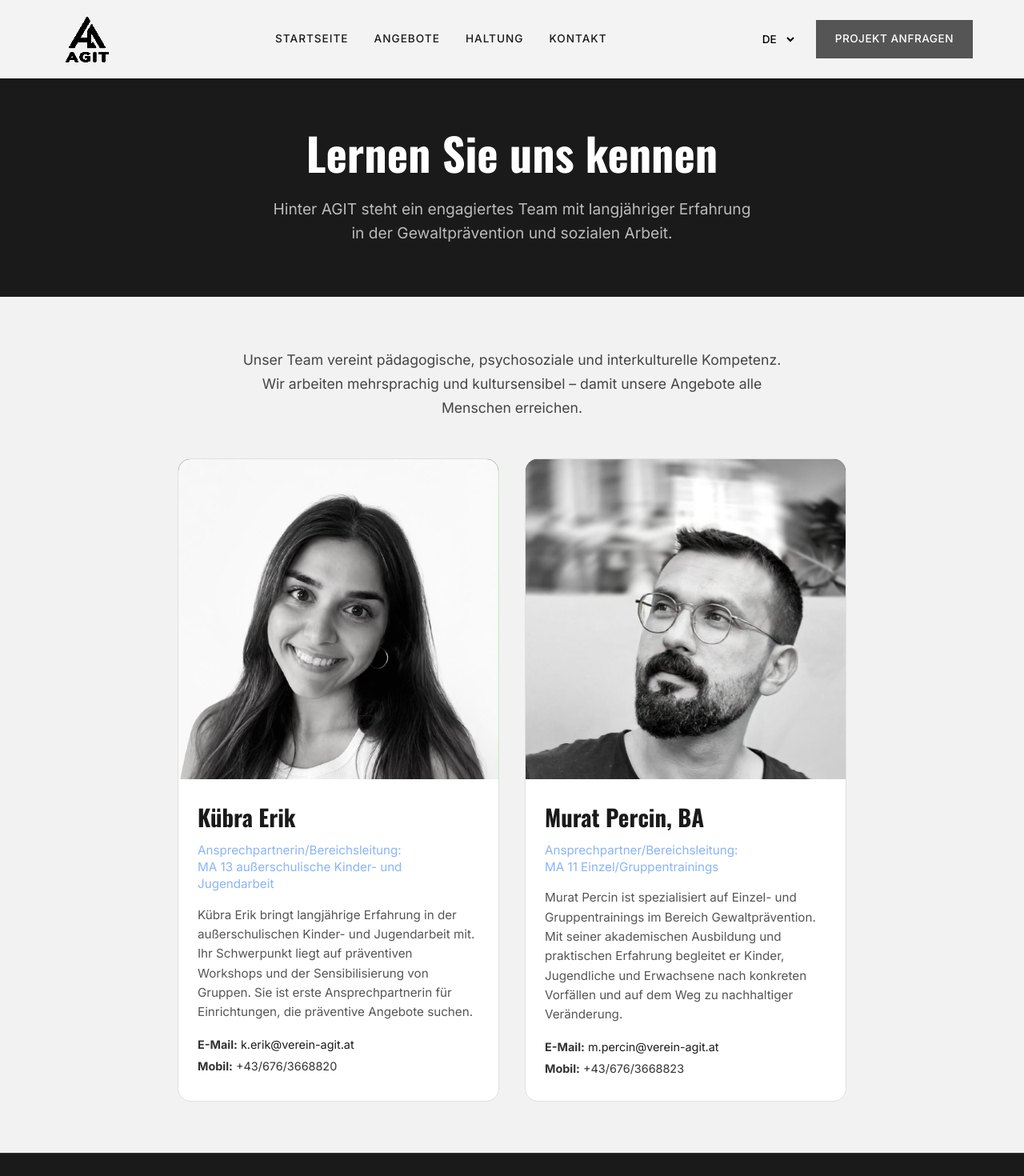
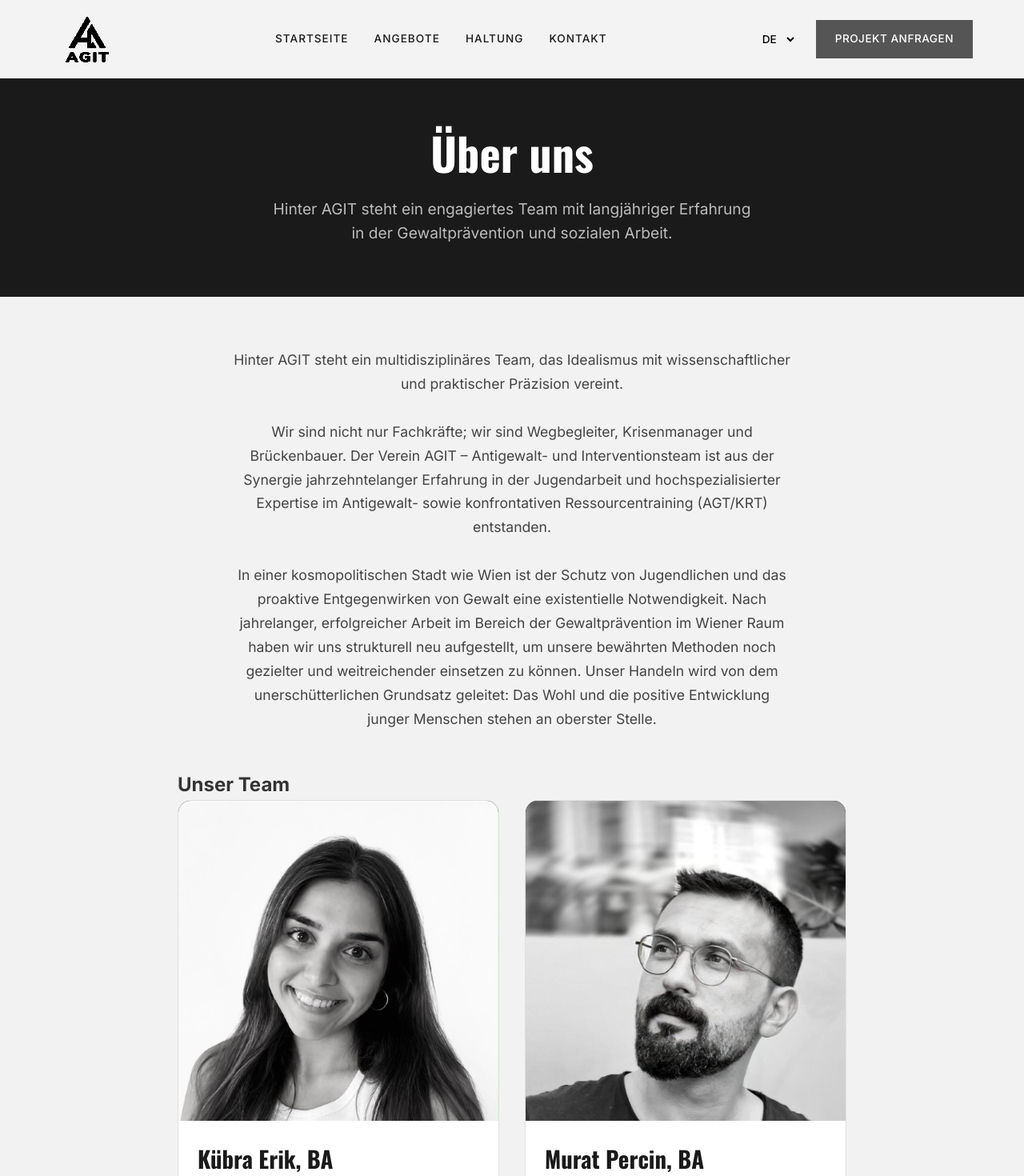
Before and after one commit to Momo1530/verein-agit, a Next.js app: page /team in a window 1280 px wide. Shown: the top 1470 px of the page at 80% size. Built offline with nearby package versions, Linux system fonts and the light colour scheme.

Commit message:
Team: Titel 'Über uns', neuer Intro-Text, neue Bios, Telefonnummern aktualisiert

```diff
--- a/src/app/team/page.js
+++ b/src/app/team/page.js
@@ -5,19 +5,20 @@ import { useLanguage } from '../hooks/useLanguage';
 const translations = {
   de: {
     page_title: "Unser Team",
-    hero_title: "Lernen Sie uns kennen",
+    hero_title: "Über uns",
     hero_desc: "Hinter AGIT steht ein engagiertes Team mit langjähriger Erfahrung in der Gewaltprävention und sozialen Arbeit.",
-    team_intro: "Unser Team vereint pädagogische, psychosoziale und interkulturelle Kompetenz. Wir arbeiten mehrsprachig und kultursensibel – damit unsere Angebote alle Menschen erreichen.",
-    person1_name: "Kübra Erik",
-    person1_role: "Ansprechpartnerin/Bereichsleitung:<br/>MA 13 außerschulische Kinder- und Jugendarbeit",
-    person1_bio: "Kübra Erik bringt langjährige Erfahrung in der außerschulischen Kinder- und Jugendarbeit mit. Ihr Schwerpunkt liegt auf präventiven Workshops und der Sensibilisierung von Gruppen. Sie ist erste Ansprechpartnerin für Einrichtungen, die präventive Angebote suchen.",
+    team_intro: "Hinter AGIT steht ein multidisziplinäres Team, das Idealismus mit wissenschaftlicher und praktischer Präzision vereint.<br/><br/>Wir sind nicht nur Fachkräfte; wir sind Wegbegleiter, Krisenmanager und Brückenbauer. Der Verein AGIT – Antigewalt- und Interventionsteam ist aus der Synergie jahrzehntelanger Erfahrung in der Jugendarbeit und hochspezialisierter Expertise im Antigewalt- sowie konfrontativen Ressourcentraining (AGT/KRT) entstanden.<br/><br/>In einer kosmopolitischen Stadt wie Wien ist der Schutz von Jugendlichen und das proaktive Entgegenwirken von Gewalt eine existentielle Notwendigkeit. Nach jahrelanger, erfolgreicher Arbeit im Bereich der Gewaltprävention im Wiener Raum haben wir uns strukturell neu aufgestellt, um unsere bewährten Methoden noch gezielter und weitreichender einsetzen zu können. Unser Handeln wird von dem unerschütterlichen Grundsatz geleitet: Das Wohl und die positive Entwicklung junger Menschen stehen an oberster Stelle.",
+    team_subtitle: "Unser Team",
+    person1_name: "Kübra Erik, BA",
+    person1_role: "",
+    person1_bio: "Bildungswissenschaftlerin, Sozialpädagogin sowie Anti-Gewalt- und Ressourcentrainerin. Sie verfügt über langjährige Erfahrung in der Arbeit mit Kindern und Jugendlichen in Einzel- und Gruppensettings, Schulklassen und Workshops. Darüber hinaus begleitete sie junge Frauen in belastenden Lebenssituationen und bringt Erfahrung in der Fallarbeit sowie in der Arbeit mit Fachkräften mit.",
     person1_email: "k.erik@verein-agit.at",
-    person1_phone: "+43/676/3668820",
+    person1_phone: "+43 660 6251500",
     person2_name: "Murat Percin, BA",
-    person2_role: "Ansprechpartner/Bereichsleitung:<br/>MA 11 Einzel/Gruppentrainings",
-    person2_bio: "Murat Percin ist spezialisiert auf Einzel- und Gruppentrainings im Bereich Gewaltprävention. Mit seiner akademischen Ausbildung und praktischen Erfahrung begleitet er Kinder, Jugendliche und Erwachsene nach konkreten Vorfällen und auf dem Weg zu nachhaltiger Veränderung.",
+    person2_role: "",
+    person2_bio: "Sozialarbeiter sowie Anti-Gewalt- und Ressourcentrainer. Seine langjährige Erfahrung umfasst Einzel- und Gruppentrainings sowie die außerschulische Kinder- und Jugendarbeit. Darüber hinaus arbeitete er in der Türkei mit Jugendlichen, die mit delinquentem Verhalten und Kriminalität in Berührung gekommen sind.",
     person2_email: "m.percin@verein-agit.at",
-    person2_phone: "+43/676/3668823"
+    person2_phone: "+43 699 10097285"
   },
   tr: {
     page_title: "Ekibimiz",
@@ -161,7 +162,9 @@ export default function TeamPage() {
         </section>
 
         <section className="subpage-content">
-          <p className="team-intro">{t.team_intro}</p>
+          <p className="team-intro" dangerouslySetInnerHTML={{ __html: t.team_intro }} />
+
+          <h2>{t.team_subtitle}</h2>
 
           <div className="team-grid">
             <div className="team-card">
@@ -170,11 +173,10 @@ export default function TeamPage() {
               </div>
               <div className="team-card-info">
                 <h3>{t.person1_name}</h3>
-                <p className="team-role" dangerouslySetInnerHTML={{ __html: t.person1_role }}></p>
                 <p className="team-bio">{t.person1_bio}</p>
                 <div className="team-contact">
                   <p><strong>E-Mail:</strong> <a href={`mailto:${t.person1_email}`}>{t.person1_email}</a></p>
-                  <p><strong>Mobil:</strong> {t.person1_phone}</p>
+                  <p><strong>Telefon:</strong> {t.person1_phone}</p>
                 </div>
               </div>
             </div>
@@ -185,7 +187,6 @@ export default function TeamPage() {
               </div>
               <div className="team-card-info">
                 <h3>{t.person2_name}</h3>
-                <p className="team-role" dangerouslySetInnerHTML={{ __html: t.person2_role }}></p>
                 <p className="team-bio">{t.person2_bio}</p>
                 <div className="team-contact">
                   <p><strong>E-Mail:</strong> <a href={`mailto:${t.person2_email}`}>{t.person2_email}</a></p>
```
